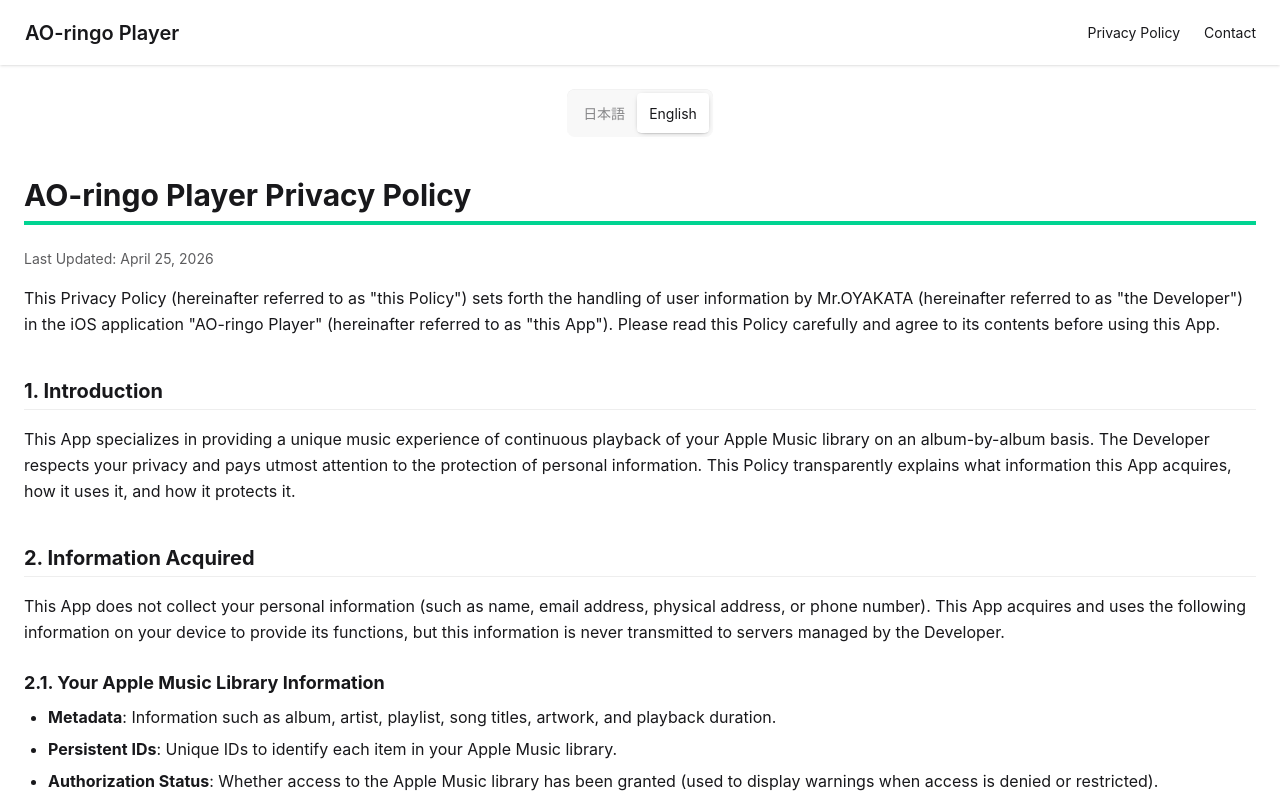
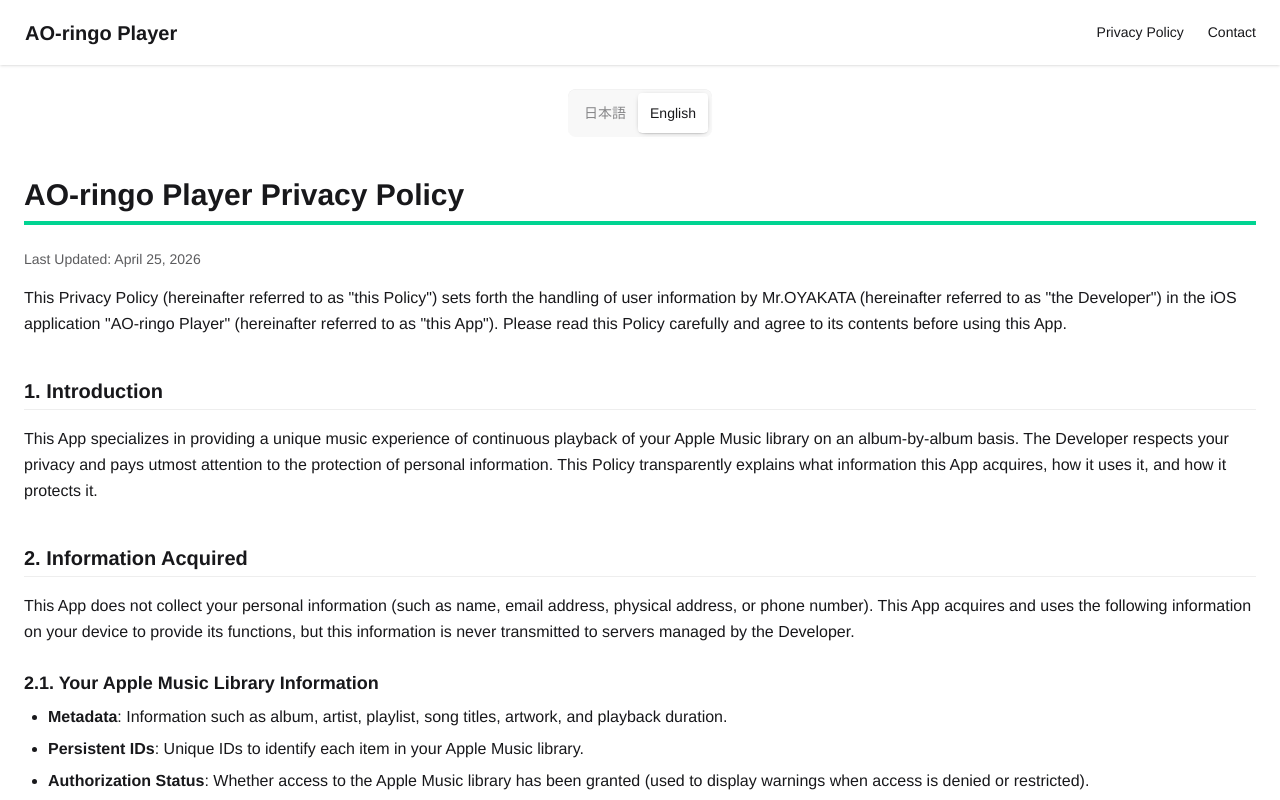
Before and after one commit to mr-oyakata/ao-ringo-player, a Nuxt app in the folder workspace/: page / in a window 1280 px wide. Shown: the top 800 px of the page. Built offline with nearby package versions, Linux system fonts and the light colour scheme.

Commit message:
font-family指定

```diff
--- a/workspace/assets/main.css
+++ b/workspace/assets/main.css
@@ -4,3 +4,9 @@
     light --default,
     dark --prefersdark;
 }
+@theme {
+  --font-sans:
+    'Helvetica Neue', Arial, 'Hiragino Kaku Gothic ProN', 'Hiragino Sans', 'Noto Sans JP',
+    sans-serif;
+  /* --font-mono: 'Consolas', 'monaco', monospace; */
+}
```
Also changed, not shown: 6 other files (tests, documents, lock files or other folders).
